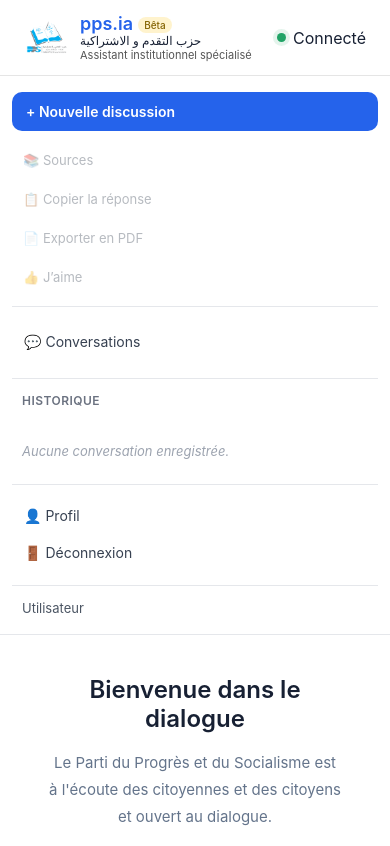
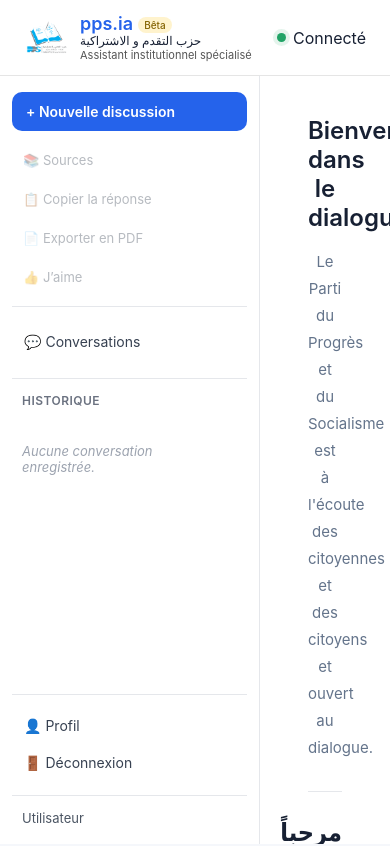
Before and after one commit to Kader21202/PPS-AI-Workspace, a React (Vite) app: page / in a window 390 px wide. Shown: the top 846 px of the page. Built offline with nearby package versions, Linux system fonts and the light colour scheme.

Commit message:
fix: stabiliser le layout et le défilement des conversations

```diff
--- a/src/index.css
+++ b/src/index.css
@@ -27,12 +27,14 @@ body,
 #root {
   width: 100%;
   min-width: 320px;
-  min-height: 100%;
+  height: 100%;
   margin: 0;
+  overflow: hidden;
 }
 
 body {
-  min-height: 100vh;
+  height: 100vh;
+  height: 100dvh;
   background: #f5f7fb;
 }
 
--- a/src/styles/layout.css
+++ b/src/styles/layout.css
@@ -1,21 +1,34 @@
 .workspace-layout {
-  min-height: 100vh;
-  display: flex;
-  flex-direction: column;
+  width: 100%;
+  height: 100vh;
+  height: 100dvh;
+  min-height: 0;
+  display: grid;
+  grid-template-rows: 76px minmax(0, 1fr);
+  overflow: hidden;
   background: #f5f7fb;
 }
 
 .main-layout {
-  flex: 1;
+  width: 100%;
+  min-width: 0;
   min-height: 0;
   display: grid;
   grid-template-columns: 260px minmax(0, 1fr);
+  grid-template-rows: minmax(0, 1fr);
+  overflow: hidden;
 }
 
 @media (max-width: 768px) {
   .main-layout {
-    grid-template-columns: 1fr;
-  }
+  width: 100%;
+  min-width: 0;
+  min-height: 0;
+  display: grid;
+  grid-template-columns: 260px minmax(0, 1fr);
+  grid-template-rows: minmax(0, 1fr);
+  overflow: hidden;
+}
 }
 
 .app-header {
@@ -122,10 +135,12 @@
 }
 }
 .sidebar {
+  min-width: 0;
   min-height: 0;
   padding: 16px 12px;
   display: flex;
   flex-direction: column;
+  overflow: hidden;
   background: #ffffff;
   border-right: 1px solid #e5e7eb;
   box-sizing: border-box;
@@ -222,9 +237,16 @@
 
 @media (max-width: 768px) {
   .sidebar {
-    border-right: none;
-    border-bottom: 1px solid #e5e7eb;
-  }
+  min-width: 0;
+  min-height: 0;
+  padding: 16px 12px;
+  display: flex;
+  flex-direction: column;
+  overflow: hidden;
+  background: #ffffff;
+  border-right: 1px solid #e5e7eb;
+  box-sizing: border-box;
+}
 
   .conversation-history {
     max-height: 180px;
@@ -304,13 +326,14 @@
 /* Zone principale de conversation */
 
 .conversation-area {
+  width: 100%;
+  height: 100%;
   min-width: 0;
   min-height: 0;
   display: flex;
-  flex: 1;
   flex-direction: column;
+  overflow: hidden;
   background: #ffffff;
-  overflow: hidden;
 }
 
 /* Message d'accueil bilingue centré */
@@ -359,13 +382,16 @@
 /* Liste des messages */
 
 .messages-list {
+  min-width: 0;
   min-height: 0;
   padding: 28px 32px;
   display: flex;
-  flex: 1;
+  flex: 1 1 auto;
   flex-direction: column;
   gap: 18px;
-  overflow-y: auto;
+  overflow-x: hidden;
+  overflow-y: scroll;
+  overscroll-behavior: contain;
 }
 
 /* Question utilisateur à gauche */
@@ -453,9 +479,6 @@
 }
 
 @media (max-width: 768px) {
-  .messages-list {
-    padding: 20px 16px;
-  }
 
   .user-message,
   .assistant-message {
```
